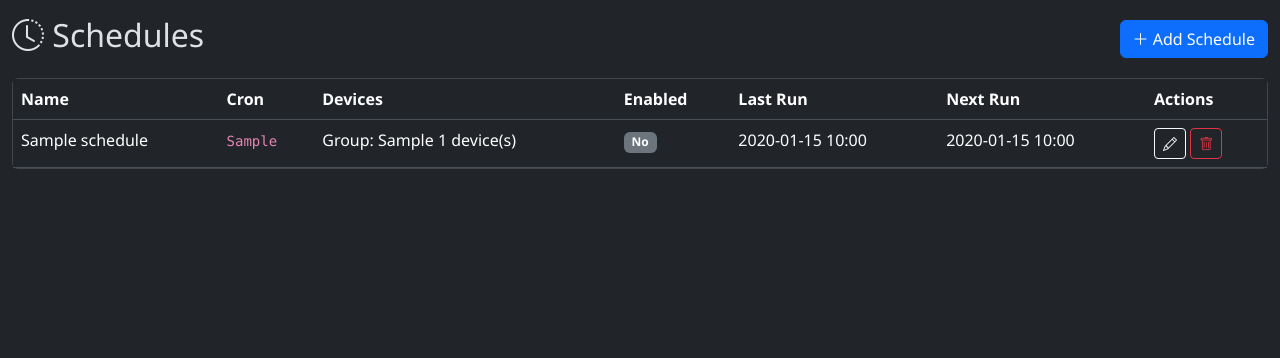
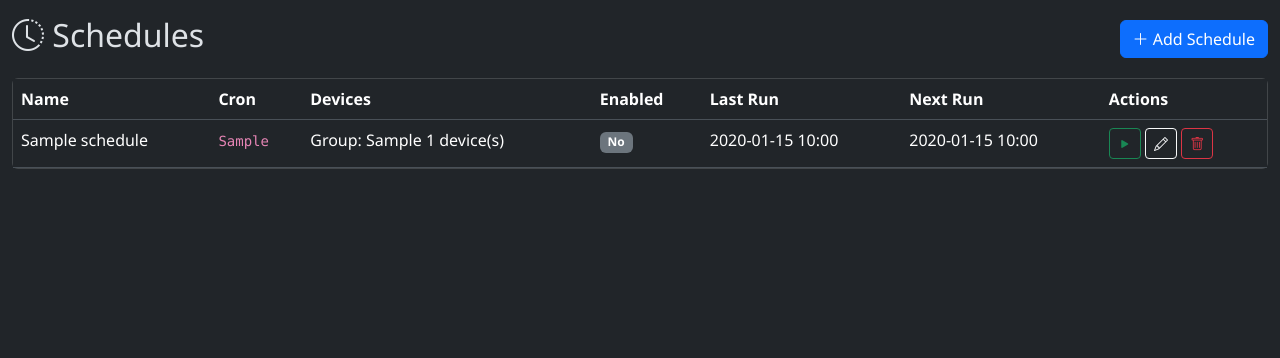
Before and after one commit to kulunkilabs/vibenetbackup, a Python web app: template app/templates/jobs/list.html in a window 1280 px wide. Shown: the part 63-421 px from the top of the page. Run offline with Jinja, Linux system fonts and the light colour scheme; the template is opened without the code that fills it: most values are stand-ins (such as "Sample title", 1, 10 or a date in 2020).

Commit message:
Add Run Now button to schedules for manual trigger

```diff
--- a/app/templates/jobs/list.html
+++ b/app/templates/jobs/list.html
@@ -40,9 +40,12 @@
                     <td>{{ s.last_run_at.strftime('%Y-%m-%d %H:%M') if s.last_run_at else 'Never' }}</td>
                     <td>{{ s.next_run_at.strftime('%Y-%m-%d %H:%M') if s.next_run_at else '-' }}</td>
                     <td>
-                        <a href="/jobs/{{ s.id }}/edit" class="btn btn-sm btn-outline-light"><i class="bi bi-pencil"></i></a>
+                        <form action="/jobs/{{ s.id }}/run" method="post" class="d-inline">
+                            <button type="submit" class="btn btn-sm btn-outline-success" title="Run Now"><i class="bi bi-play-fill"></i></button>
+                        </form>
+                        <a href="/jobs/{{ s.id }}/edit" class="btn btn-sm btn-outline-light" title="Edit"><i class="bi bi-pencil"></i></a>
                         <form action="/jobs/{{ s.id }}/delete" method="post" class="d-inline" onsubmit="return confirm('Delete this schedule?')">
-                            <button type="submit" class="btn btn-sm btn-outline-danger"><i class="bi bi-trash"></i></button>
+                            <button type="submit" class="btn btn-sm btn-outline-danger" title="Delete"><i class="bi bi-trash"></i></button>
                         </form>
                     </td>
                 </tr>
```
Also changed, not shown: app/routers/jobs.py (+11 -0 lines).
